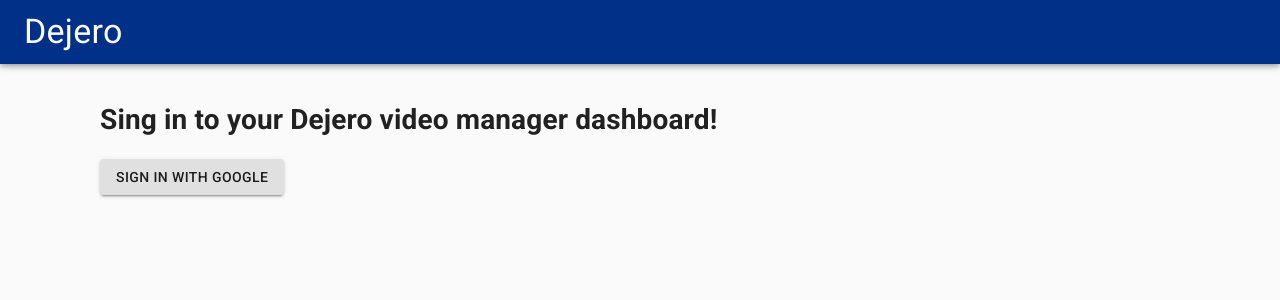
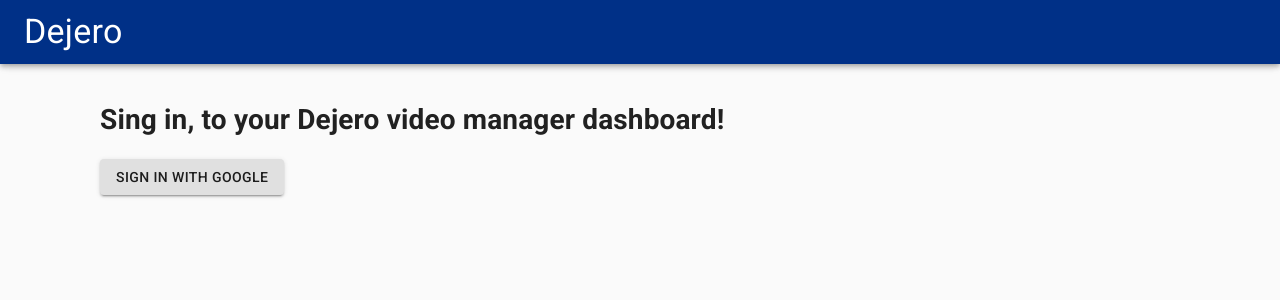
Before and after one commit to orlandobarrera6/video_dashboard_2, a React (Create React App) app in the folder client/: page / in a window 1280 px wide. Shown: the top 300 px of the page. Built offline with nearby package versions, Linux system fonts and the light colour scheme; no server answers.

Commit message:
Fixed grammar

```diff
--- a/client/src/views/Landing.jsx
+++ b/client/src/views/Landing.jsx
@@ -4,7 +4,7 @@
 const Landing = ({ history }) => {
 	return (
 		<div style={{ marginTop: '100px', marginLeft: '100px' }}>
-			<h1>Sing in to your Dejero video manager dashboard!</h1>
+			<h1>Sing in, to your Dejero video manager dashboard!</h1>
 
 			<Button variant='contained' href='/auth/google'>
 				Sign in with Google
```
